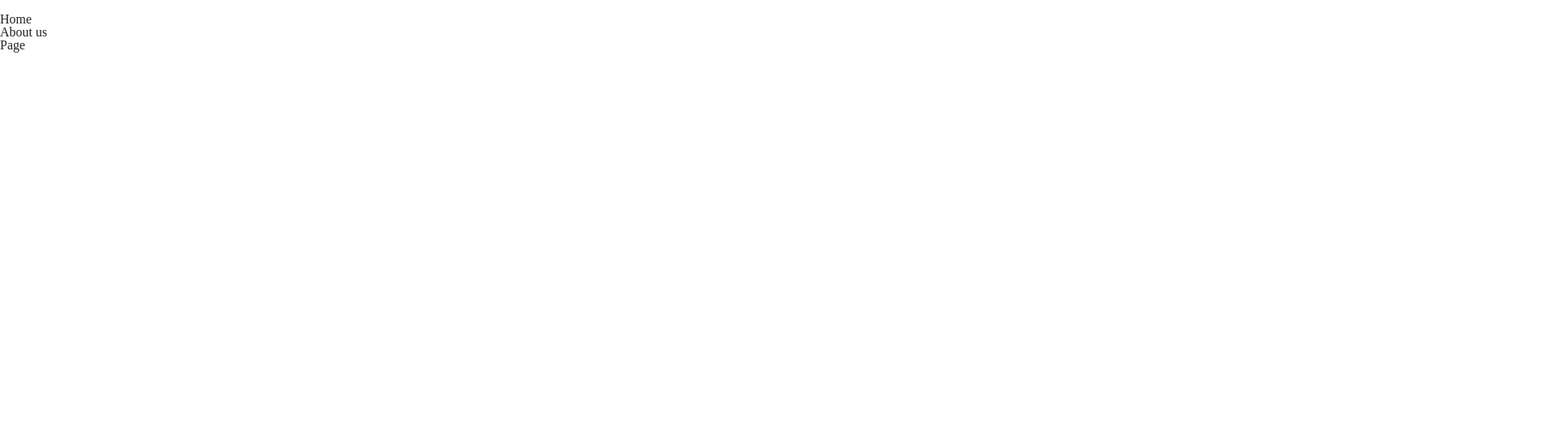
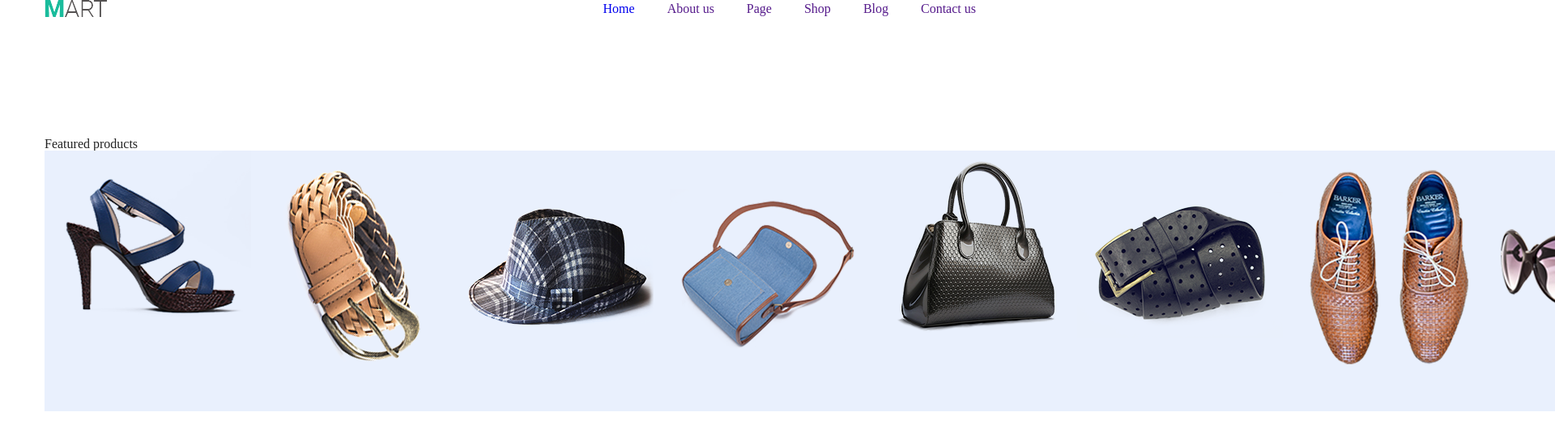
Before and after one commit to WerewolfDevLearn/goit-markup-hw-04-mart, a plain HTML site: page index.html in a window 1280 px wide. Shown: the top 546 px of the page at 81% size, 1920 px wide, since content can reach past the window. Drawn offline with Linux system fonts and the light colour scheme.

Commit message:
add logo and images

```diff
--- a/css/style.css
+++ b/css/style.css
@@ -0,0 +1,41 @@
+:root {
+  --text-color: #555252;
+  --accent-color: #1abc9c;
+  --text-size: 14px;
+  --signature-size: 18px;
+}
+.header {
+  min-height: 170px;
+}
+.flex {
+  display: flex;
+  align-items: center;
+}
+
+.container {
+  width: 1170px;
+  margin-left: auto;
+  margin-right: auto;
+}
+.products {
+  display: flex;
+  align-items: center;
+}
+
+.site-nav {
+  display: flex;
+  list-style: none;
+  margin-left: auto;
+}
+.site-nav .link {
+  padding: 20px;
+}
+.logo {
+  display: inline-block;
+}
+.link {
+  text-decoration: none;
+}
+.products a {
+  display: flex;
+}
--- a/index.html
+++ b/index.html
@@ -8,16 +8,65 @@
     <link rel="stylesheet" href="./css/style.css" />
   </head>
   <body>
-    <header>
-      <p><img src="" alt="" /></p>
-      <ul>
-        <li>Home</li>
-        <li>About us</li>
-        <li>Page</li>
-        <li></li>
-        <li></li>
-        <li></li>
-      </ul>
+    <header class="header container">
+      <nav class="flex">
+        <a href="#"><img src="./images/Logo.png" alt="Logo" class="logo"/></a>
+        <ul class="site-nav">
+          <li><a href="/" class="link">Home</a></li>
+          <li><a href="" class="link">About us</a></li>
+          <li><a href="" class="link">Page</a></li>
+          <li><a href="" class="link">Shop</a></li>
+          <li><a href="" class="link">Blog</a></li>
+          <li><a href="" class="link">Contact us</a></li>
+        </ul>
+      </nav>
     </header>
+    <main>
+      <section class="container">
+        <h2 class="heading">Featured products</h2>
+        <ul class="container products ">
+          <li>
+            <a href="">
+              <img src="./images/products/prdct01.png" alt="shoes" />
+            </a>
+          </li>
+          <li>
+            <a href="">
+              <img src="./images/products/prdct02.png" alt="belt" />
+            </a>
+          </li>
+          <li>
+            <a href="">
+              <img src="./images/products/prdct03.png" alt="hat" />
+            </a>
+          </li>
+          <li>
+            <a href="">
+              <img src="./images/products/prdct04.png" alt="bag" />
+            </a>
+          </li>
+          <li>
+            <a href="">
+              <img src="./images/products/prdct06.png" alt="bag" />
+            </a>
+          </li>
+          <li>
+            <a href="">
+              <img src="./images/products/prdct07.png" alt="belt" />
+            </a>
+          </li>
+          <li>
+            <a href="">
+              <img src="./images/products/prdct09.png" alt="shoes" />
+            </a>
+          </li>
+          <li>
+            <a href="">
+              <img src="./images/products/prdct10.png" alt="googles" />
+            </a>
+          </li>
+        </ul>
+      </section>
+    </main>
   </body>
 </html>
```
Also changed, not shown: images/blog/blog01.png (added), images/blog/blog02.png (added), images/blog/blog03.png (added), images/products/prdct01.png (added), images/products/prdct02.png (added), images/products/prdct03.png (added), images/products/prdct04.png (added), images/products/prdct06.png (added), images/products/prdct07.png (added), images/products/prdct09.png (added), images/products/prdct10.png (added).
